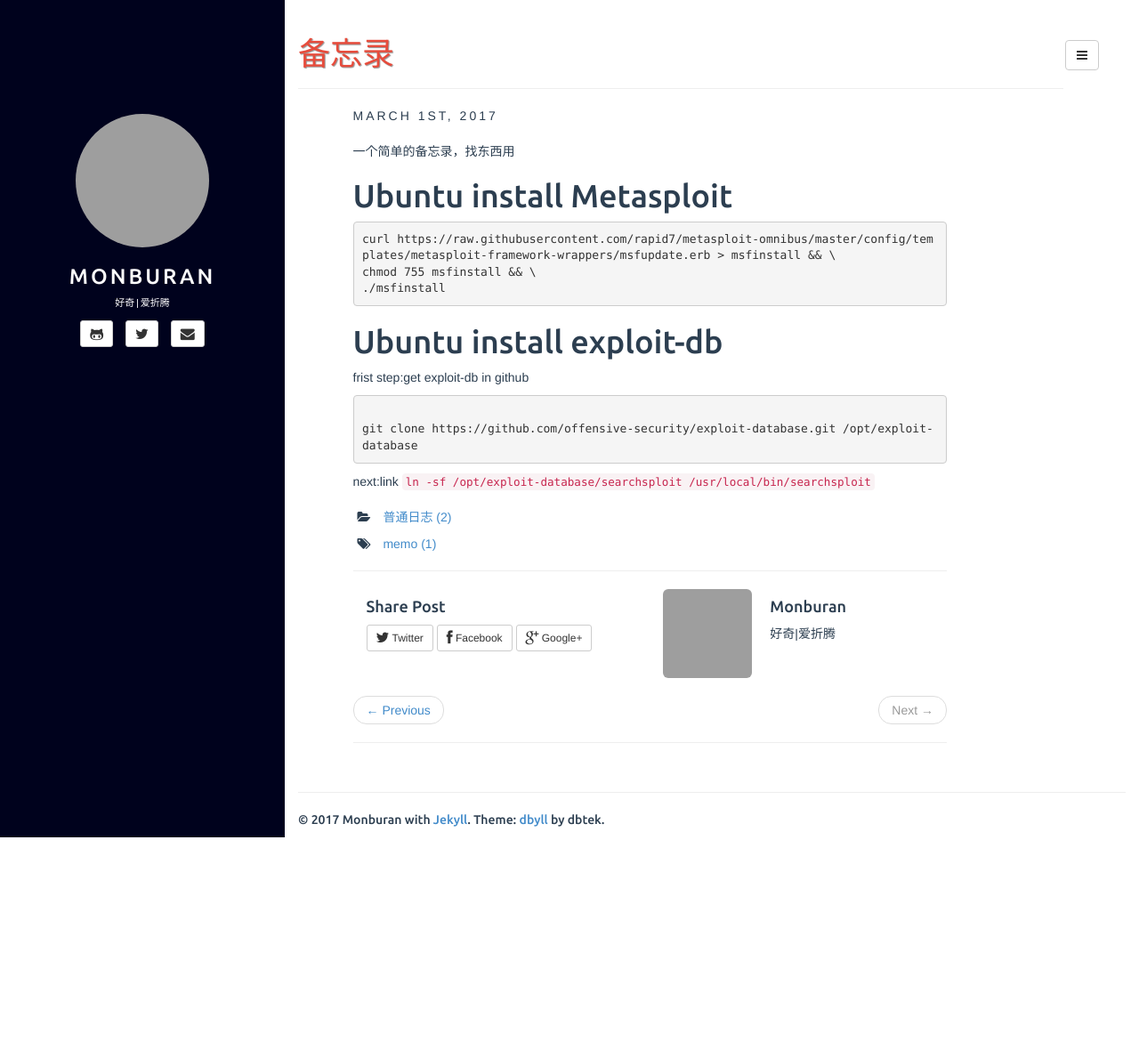
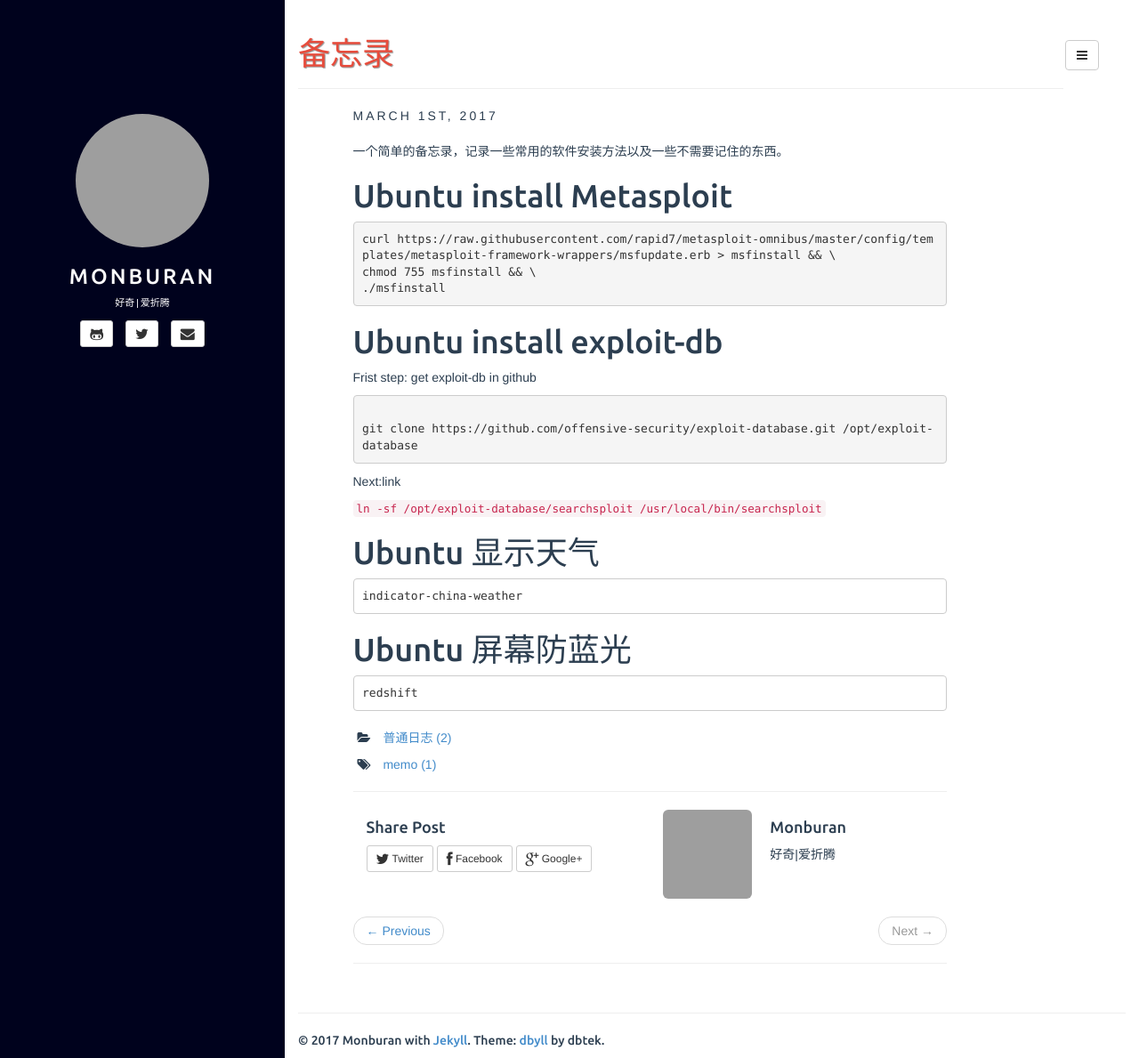
Before and after one commit to monburan/monburan.github.io, a Jekyll site: the page built from _posts/2017-3-1-The-Memorandum.md, in a window 1280 px wide and 1189 px high. Shown: the whole window at 89% size. Built offline with Jekyll 4.4.1, drawn with Linux system fonts in a browser that asks for light colours; comment, search, counter and statistics services are not loaded; grey boxes are pictures that could not be loaded.

Commit message:
add new app

```diff
--- a/_posts/2017-3-1-The-Memorandum.md
+++ b/_posts/2017-3-1-The-Memorandum.md
@@ -6,8 +6,7 @@ tags: [memo]
 fullview: true
 comments: true
 ---
-
-一个简单的备忘录，找东西用
+一个简单的备忘录，记录一些常用的软件安装方法以及一些不需要记住的东西。
 
 # Ubuntu install Metasploit
 
@@ -17,10 +16,20 @@ chmod 755 msfinstall && \
 
 # Ubuntu install exploit-db
 
-frist step:get exploit-db in github
+Frist step: get exploit-db in github
+
 <pre><code>
 git clone https://github.com/offensive-security/exploit-database.git /opt/exploit-database
 </code></pre>
 
-next:link
+Next:link
+
 <code>ln -sf /opt/exploit-database/searchsploit /usr/local/bin/searchsploit</code>
+
+# Ubuntu 显示天气
+
+    indicator-china-weather
+
+# Ubuntu 屏幕防蓝光
+
+    redshift
```
